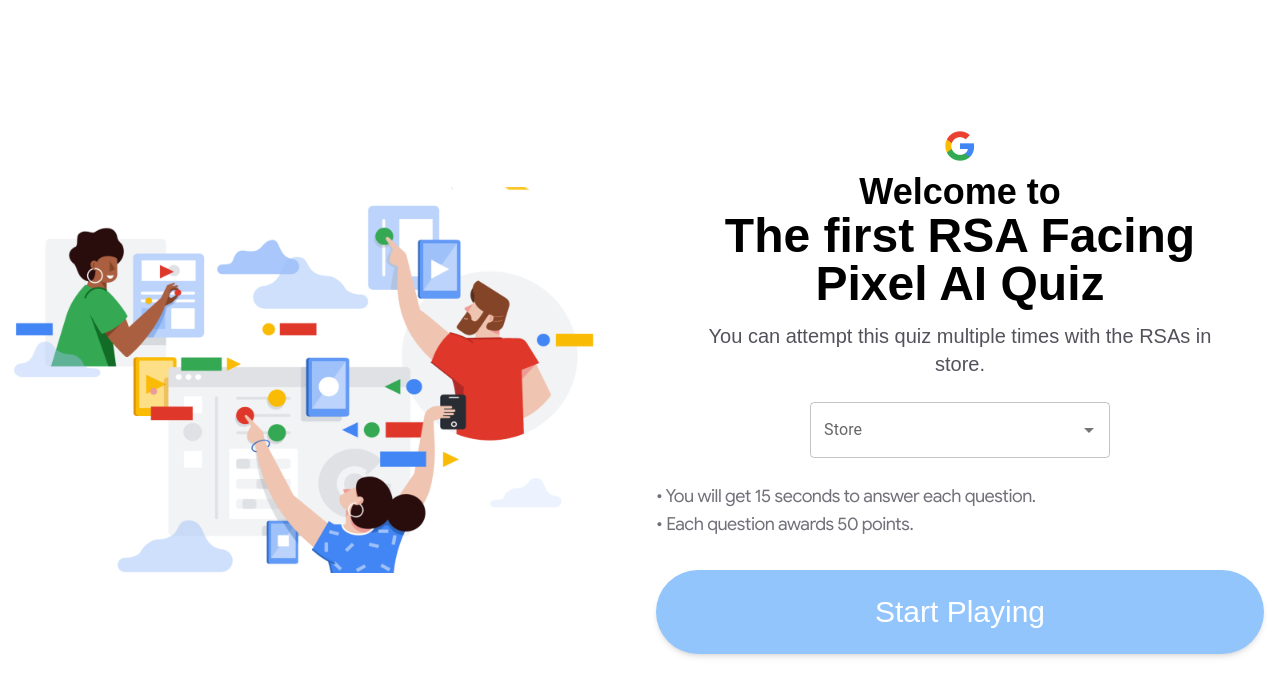
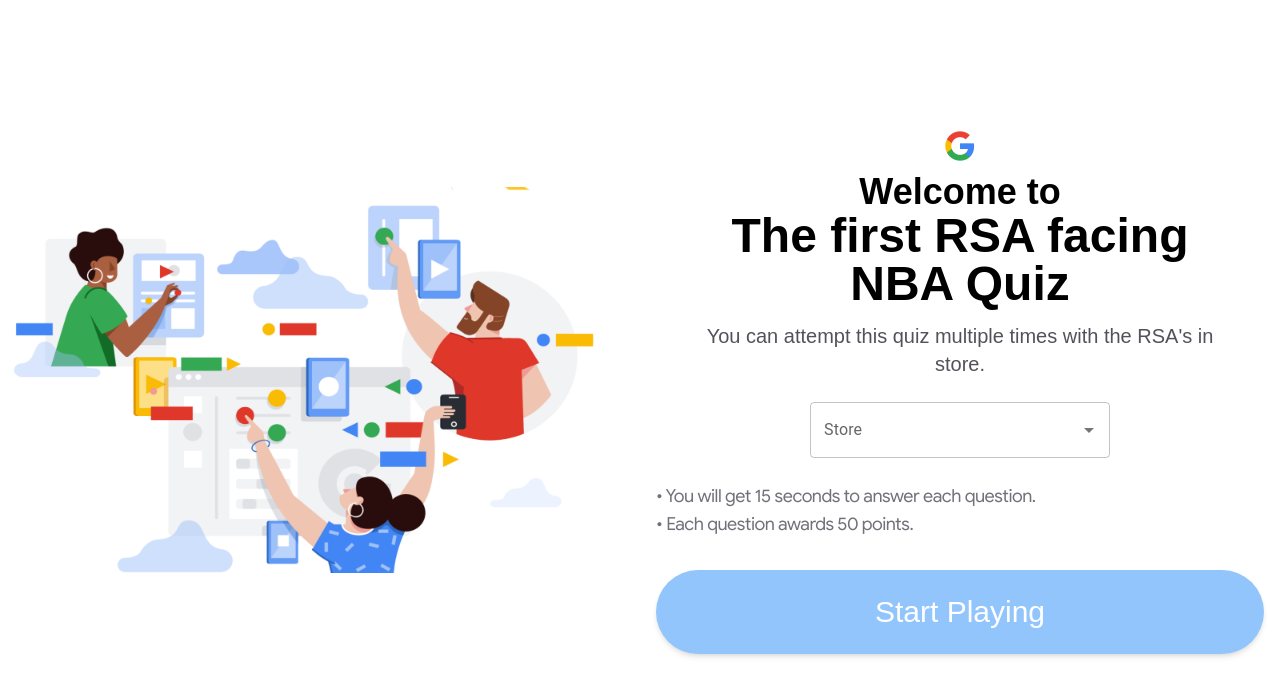
Before and after one commit to warisamir/NBA-prod, a React (Vite) app: page / in a window 1280 px wide. Shown: the top 696 px of the page. Built offline with nearby package versions, Linux system fonts and the light colour scheme; no server answers; a web font is replaced by a local one.

Commit message:
Update HomePage.jsx

```diff
--- a/src/pages/HomePage.jsx
+++ b/src/pages/HomePage.jsx
@@ -67,10 +67,10 @@
             Welcome to
           </h2>
           <h1 className='font-semibold text-2xl sm:text-3xl md:text-5xl -mt-0.5 max-w-lg mx-auto'>
-            The first RSA Facing Pixel AI Quiz
+            The first RSA facing NBA Quiz
           </h1>
           <p className='font-medium text-sm md:text-xl text-zinc-600 mt-3 leading-tight max-w-lg mx-auto'>
-            You can attempt this quiz multiple times with the RSAs in store.
+            You can attempt this quiz multiple times with the RSA's in store.
           </p>
         </div>
 
```
